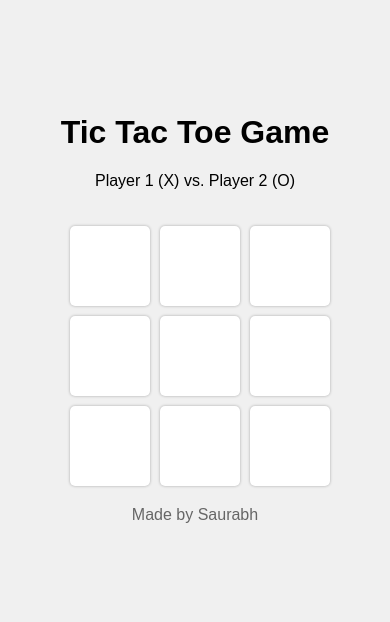
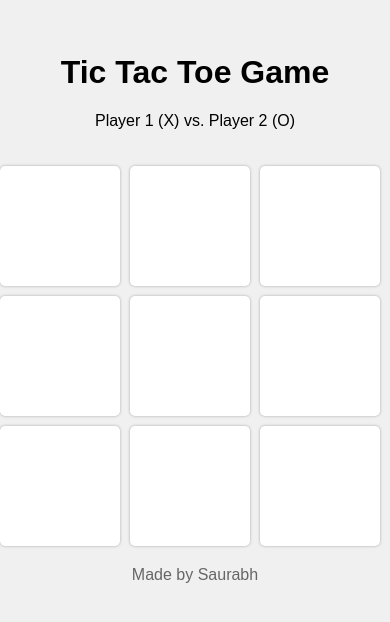
Before and after one commit to saurabhkope/tic_tac_toe_game, a plain HTML site: page index.html in a window 390 px wide. Shown: the part 114-736 px from the top of the page. Drawn offline with Linux system fonts and the light colour scheme.

Commit message:
Update styles.css

```diff
--- a/styles.css
+++ b/styles.css
@@ -37,13 +37,13 @@ body {
   /* Styles for mobile devices (max-width: 767px) */
   @media (max-width: 767px) {
     .container {
-      grid-template-columns: repeat(3, 80px);
-      width: 250px;
+      grid-template-columns: repeat(3, 120px); /* Increase the size for mobile */
+      width: 390px; /* Adjust container width for mobile */
     }
 
     .cell {
-      height: 80px;
-      font-size: 28px;
+      height: 120px; /* Increase cell height for mobile */
+      font-size: 40px; /* Adjust font size for mobile */
     }
   }
 
```
